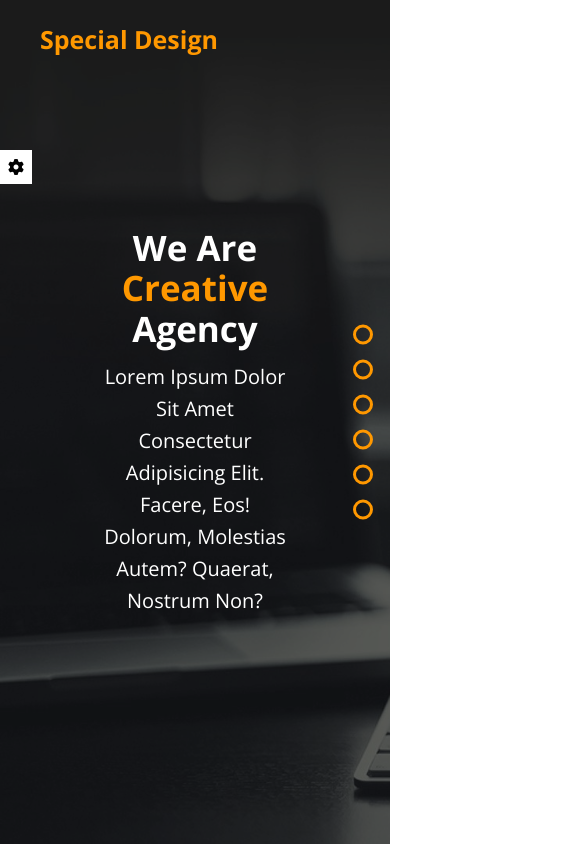
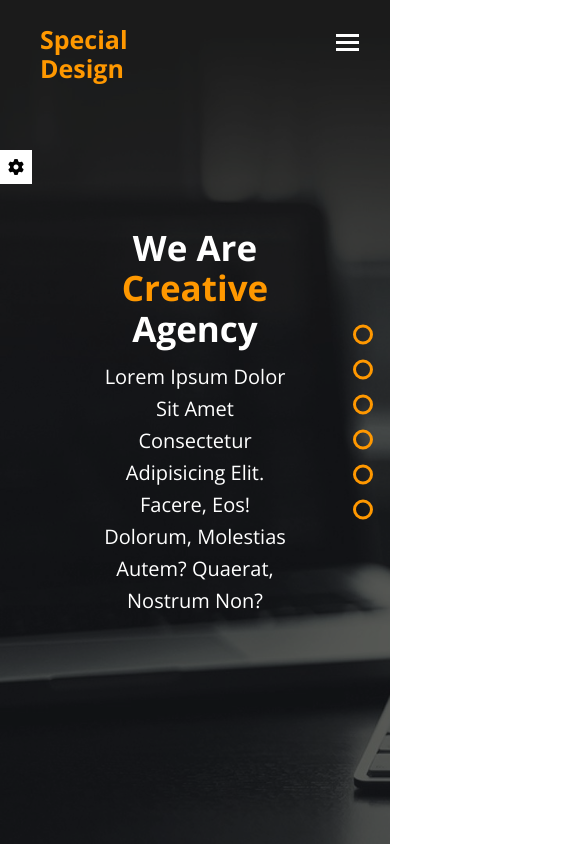
Before and after one commit to obaidash99/special-design, a plain HTML site: page index.html in a window 390 px wide. Shown: the top 844 px of the page, 585 px wide, since content can reach past the window. Drawn offline with nearby package versions, Linux system fonts and the light colour scheme.

Commit message:
burger icon for menu

```diff
--- a/css/main.css
+++ b/css/main.css
@@ -9,7 +9,6 @@ body {
 	font-family: 'Open Sans', sans-serif;
 }
 .container {
-	width: 1170px;
 	padding-left: 15px;
 	padding-right: 15px;
 	margin: auto;
@@ -231,14 +230,14 @@ body {
 	color: var(--main-color);
 	cursor: pointer;
 }
+.header-area .links-container {
+	width: 100%;
+	text-align: right;
+}
 .header-area .links {
-	font-size: 15px;
 	list-style: none;
 	padding: 0;
 	width: 100%;
-	text-align: right;
-	padding-left: 0;
-	padding-right: 20px;
 }
 .header-area .links li {
 	display: inline;
@@ -252,6 +251,31 @@ body {
 .header-area .links li a:hover,
 .header-area .links li a.active {
 	color: var(--main-color);
+}
+.header-area .toggle-menu {
+	background: none;
+	border: none;
+	width: 35px;
+	cursor: pointer;
+	margin-top: 23px;
+	display: none;
+}
+.header-area .toggle-menu:focus {
+	outline: none;
+}
+.header-area .toggle-menu span {
+	display: block;
+	background-color: #fff;
+	height: 3px;
+	margin-bottom: 4px;
+}
+@media (max-width: 991px) {
+	.header-area .links {
+		display: none;
+	}
+	.header-area .toggle-menu {
+		display: inline-block;
+	}
 }
 .introduction {
 	position: absolute;
--- a/index.html
+++ b/index.html
@@ -83,6 +83,7 @@
       <div class="container">
          <div class="header-area">
             <div class="logo">Special Design</div>
+            <div class="links-container">
                <ul class="links">
                   <li><a href="#about-us">About</a></li>
                   <li><a href="#skills">Skills</a></li>
@@ -91,6 +92,12 @@
                   <li><a href="#features">Features</a></li>
                   <li><a href="#testimonials">Testimonials</a></li>
                </ul>
+               <button class="toggle-menu">
+                  <span></span>
+                  <span></span>
+                  <span></span>
+               </button>
+            </div>
          </div>
       </div>
       <div class="introduction">
```
Lines whose indentation alone changed are shown as unchanged.
